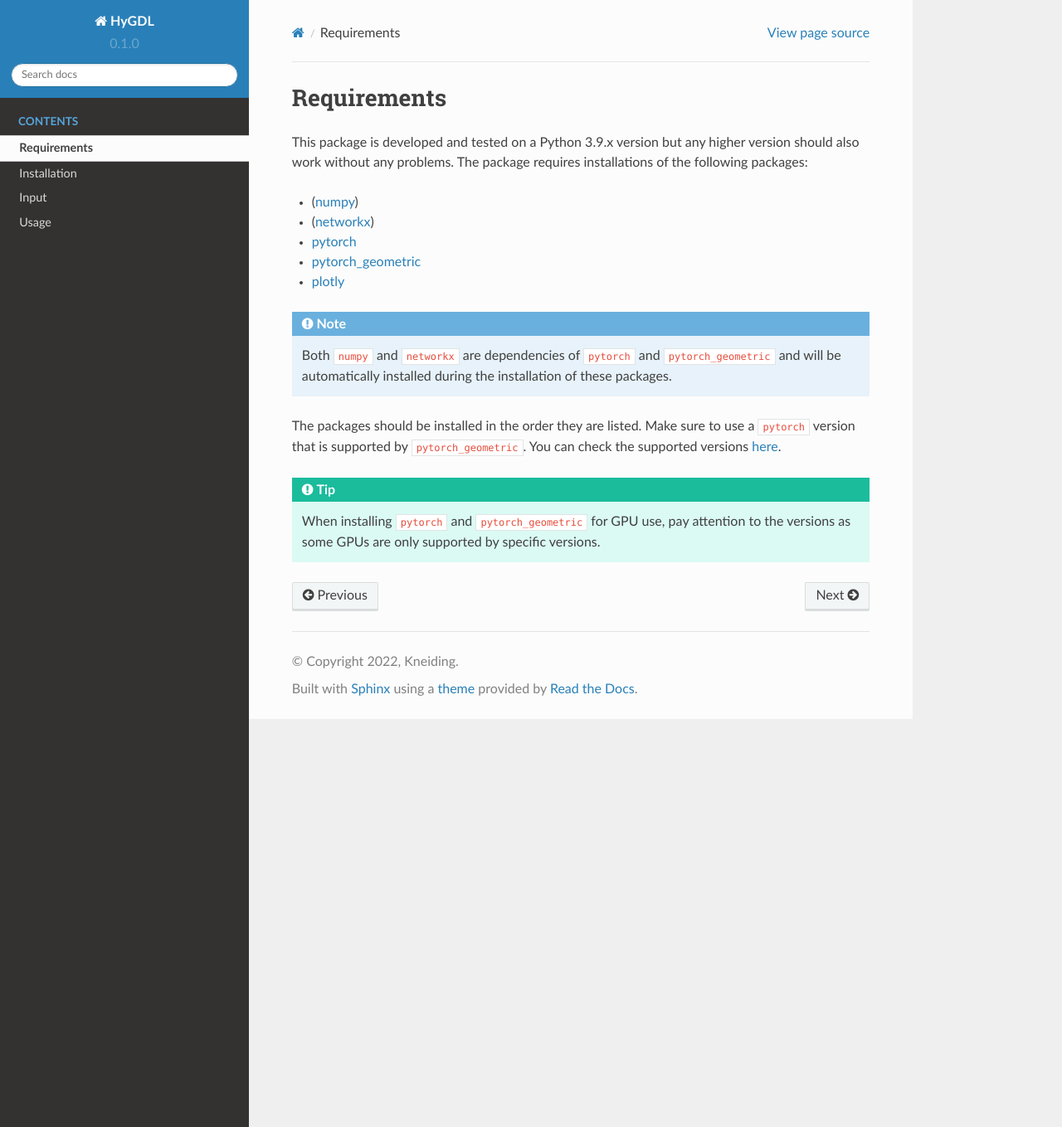
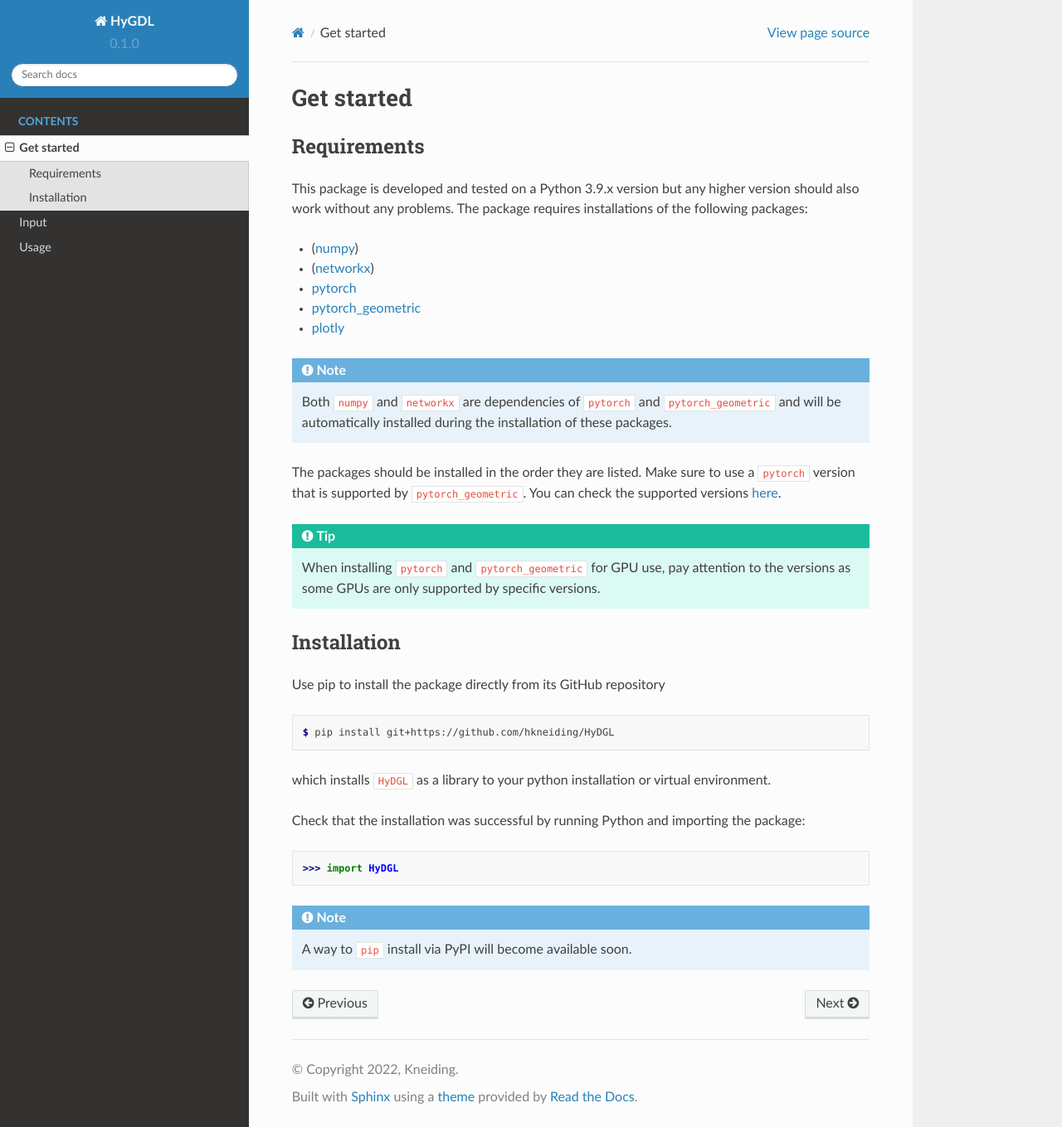
Before and after one commit to uiocompcat/HyDGL, a Sphinx documentation site: the page built from doc/source/setup.rst, in a window 1280 px wide and 1359 px high. Shown: the whole window at 83% size. Built offline with Sphinx 7.4.7 and the Read the Docs theme 2.0.0, drawn with Linux system fonts in a browser that asks for light colours.

Commit message:
merged requirements and installation

```diff
--- a/doc/source/index.rst
+++ b/doc/source/index.rst
@@ -21,7 +21,6 @@ The package can be used for any types of molecules but is aimed at transition me
 .. toctree::
    :caption: Contents
 
-   requirements
-   installation
+   setup
    input
    usage
--- a/doc/source/requirements.rst
+++ b/doc/source/setup.rst
@@ -1,3 +1,7 @@
+Get started
+===========
+
+============
 Requirements
 ============
 
@@ -18,3 +22,23 @@ The packages should be installed in the order they are listed. Make sure to use
 .. tip::
 
    When installing ``pytorch`` and ``pytorch_geometric`` for GPU use, pay attention to the versions as some GPUs are only supported by specific versions.
+
+============
+Installation
+============
+
+Use pip to install the package directly from its GitHub repository
+
+.. code-block:: console
+
+  $ pip install git+https://github.com/hkneiding/HyDGL
+
+which installs ``HyDGL`` as a library to your python installation or virtual environment.
+
+Check that the installation was successful by running Python and importing the package:
+
+>>> import HyDGL
+
+.. note::
+
+  A way to ``pip`` install via PyPI will become available soon.
```
Also changed, not shown: doc/source/installation.rst (deleted, +0 -18 lines).
